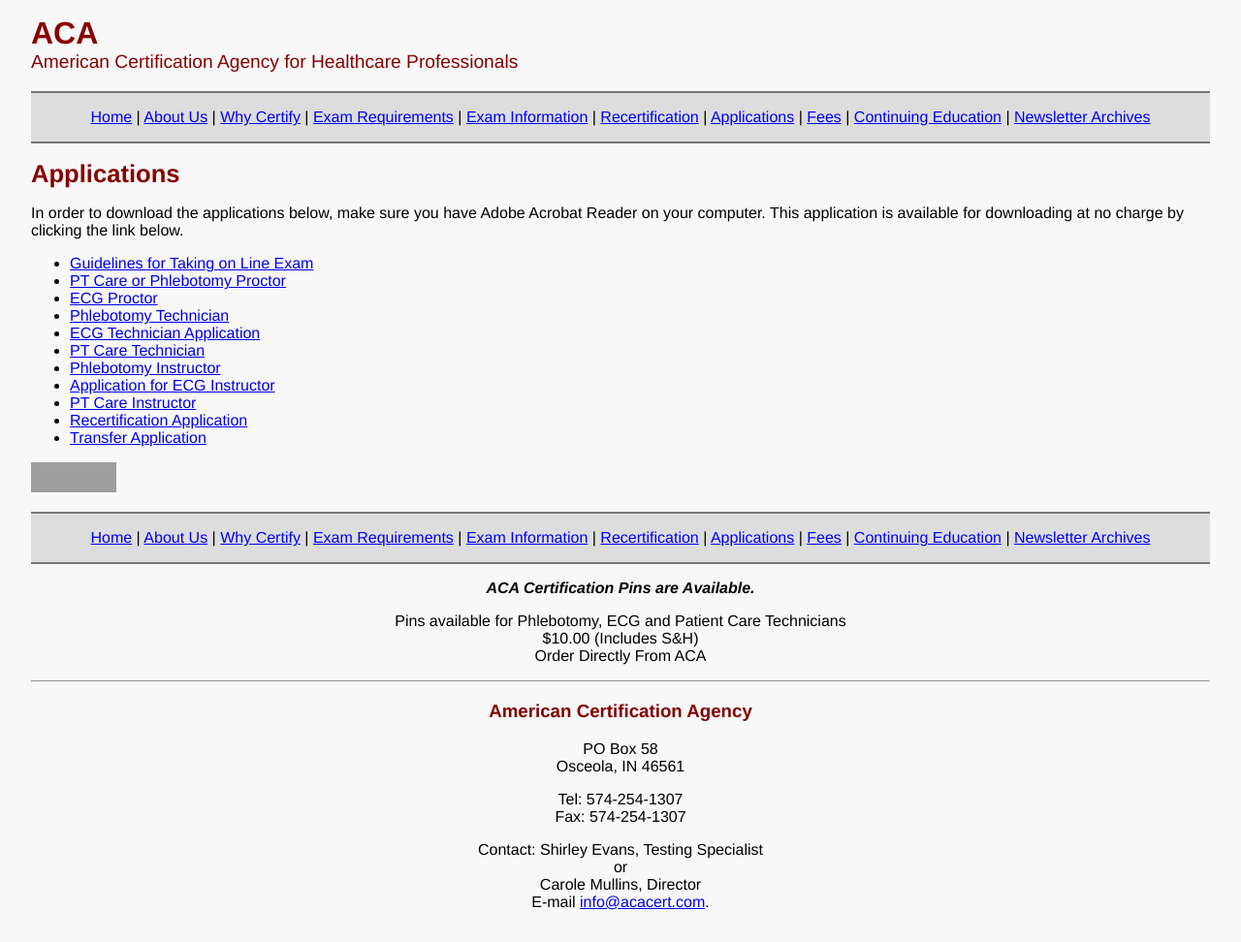
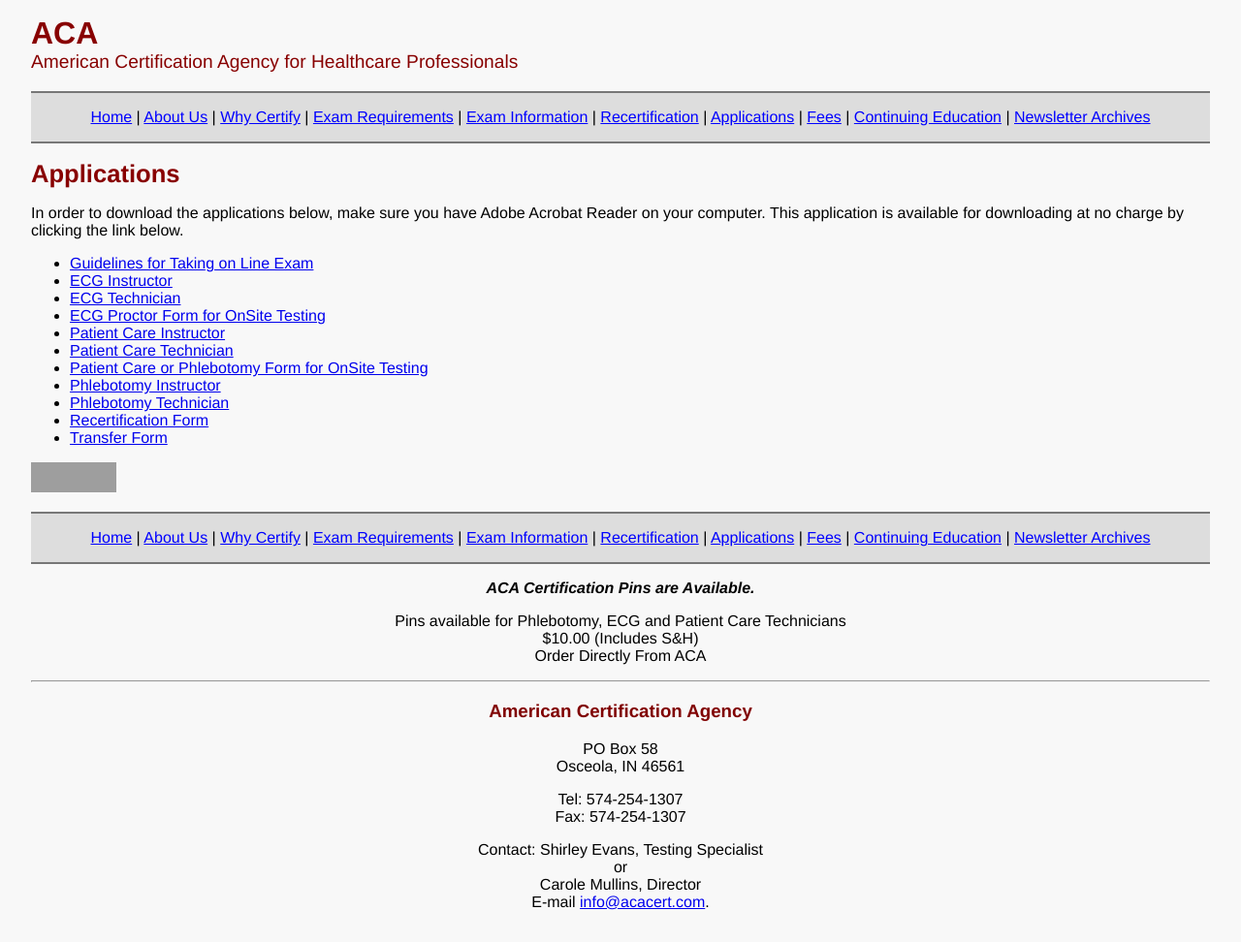
Before and after one commit to erunyon/acacert.com, a Jekyll site: the page built from applications/index.html, in a window 1280 px wide. Shown: the whole page at 97% size. Built offline with Jekyll 4.4.1, drawn with Linux system fonts in a browser that asks for light colours; grey boxes are pictures that could not be loaded.

Commit message:
Update order of Applications

```diff
--- a/applications/index.html
+++ b/applications/index.html
@@ -7,16 +7,16 @@
 
 <ul>
   <li><a href="/files/online_gen_instructions.pdf" target="_blank">Guidelines for Taking on Line Exam</a></li>
-  <li><a href="/files/phleb-or-pct-proct-app.pdf" target="_blank">PT Care or Phlebotomy Proctor</a></li>
-  <li><a href="/files/ecg-proc-app.pdf" target="_blank">ECG Proctor</a></li>
+  <li><a href="/files/ecg-instructor.pdf" target="_blank">ECG Instructor</a></li>
+  <li><a href="/files/aca-ecg-application.pdf" target="_blank">ECG Technician</a></li>
+  <li><a href="/files/ecg-proc-app.pdf" target="_blank">ECG Proctor Form for OnSite Testing</a></li>
+  <li><a href="/files/cpt-instructor.pdf" target="_blank">Patient Care Instructor</a></li>
+  <li><a href="/files/aca-cpct-application.pdf" target="_blank">Patient Care Technician</a></li>
+  <li><a href="/files/phleb-or-pct-proct-app.pdf" target="_blank">Patient Care or Phlebotomy Form for OnSite Testing</a></li>
+  <li><a href="/files/phlb-instr-app.pdf" target="_blank">Phlebotomy Instructor</a></li>
   <li><a href="/files/phlebotomy-technician.pdf" target="_blank">Phlebotomy Technician</a></li>
-  <li><a href="/files/aca-ecg-application.pdf" target="_blank">ECG Technician Application</a></li>
-  <li><a href="/files/aca-cpct-application.pdf" target="_blank">PT Care Technician</a></li>
-  <li><a href="/files/phlb-instr-app.pdf" target="_blank">Phlebotomy Instructor</a></li>
-  <li><a href="/files/ecg-instructor.pdf" target="_blank">Application for ECG Instructor</a></li>
-  <li><a href="/files/cpt-instructor.pdf" target="_blank">PT Care Instructor</a></li>
-  <li><a href="/files/recertification-application.pdf" target="_blank">Recertification Application</a></li>
-  <li><a href="/files/certification-transfer-application.pdf" target="_blank">Transfer Application</a></li>
+  <li><a href="/files/recertification-application.pdf" target="_blank">Recertification Form</a></li>
+  <li><a href="/files/certification-transfer-application.pdf" target="_blank">Transfer Form</a></li>
 </ul>
 
 <p><a href="http://www.adobe.com/products/acrobat/readstep.html"><img border="0" src="/images/getacro.gif" width="88" height="31"></a></p>
```
